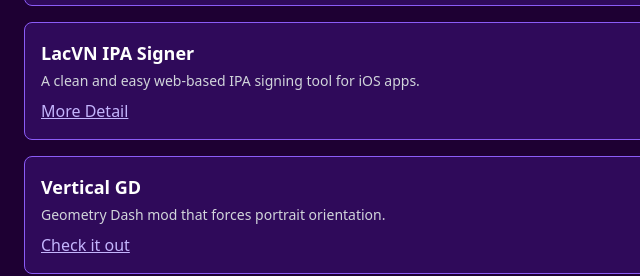
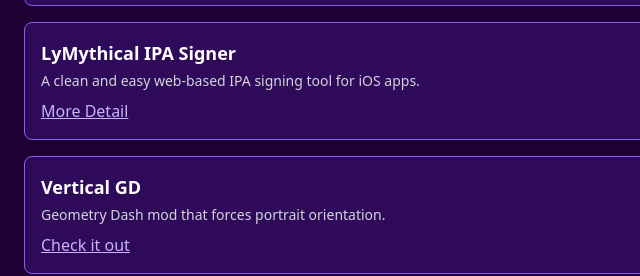
Before and after one commit to mklinh123/LacVN-Project, a plain HTML site: page index.html in a window 1280 px wide. Shown: the part 294-570 px from the top of the page, 0-640 px from the left. Drawn offline with nearby package versions, Linux system fonts and the light colour scheme.

Commit message:
Update index.html

```diff
--- a/index.html
+++ b/index.html
@@ -103,7 +103,7 @@
 
       <!-- IPA Signer -->
       <div class="bg-purple-800 bg-opacity-30 border border-purple-500 rounded-lg p-4 mb-4">
-        <h3 class="text-lg font-bold text-white mb-1">LacVN IPA Signer</h3>
+        <h3 class="text-lg font-bold text-white mb-1">LyMythical IPA Signer</h3>
         <p class="text-sm text-gray-300 mb-2">A clean and easy web-based IPA signing tool for iOS apps.</p>
         <a href="https://github.com/mklinh123/LyMythical-IPA-Signer" class="text-purple-300 underline">More Detail</a>
       </div>
```
